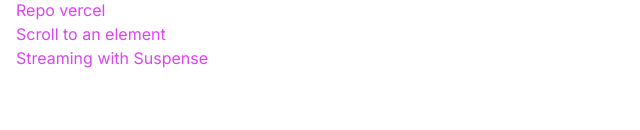
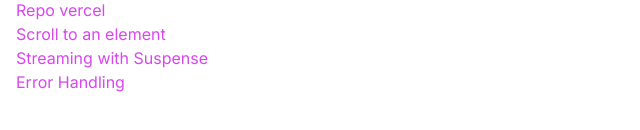
Before and after one commit to emanuelefavero/nextjs-app-router, a Next.js app: page / in a window 1280 px wide. Shown: the part 606-736 px from the top of the page, without its empty margins (0-640 px from the left). Built offline with nearby package versions, Linux system fonts and the light colour scheme.

Commit message:
add error-handling

```diff
--- /dev/null
+++ b/app/error-handling/error.tsx
@@ -0,0 +1,21 @@
+'use client'
+
+import { useEffect } from 'react'
+
+interface ErrorProps {
+  error: Error & { digest?: string }
+  reset: () => void
+}
+
+export default function Error({ error, reset }: ErrorProps) {
+  useEffect(() => {
+    console.error(error)
+  }, [error])
+
+  return (
+    <div>
+      <h2>Something went wrong!</h2>
+      <button onClick={() => reset()}>Try Again</button>
+    </div>
+  )
+}
--- /dev/null
+++ b/app/error-handling/page.tsx
@@ -0,0 +1,9 @@
+export default function Page() {
+  throw new Error('This is an error')
+
+  return (
+    <>
+      <h1>Error Handling Page</h1>
+    </>
+  )
+}
--- a/app/page.tsx
+++ b/app/page.tsx
@@ -79,6 +79,9 @@
         <li>
           <Link href='/suspense'>Streaming with Suspense</Link>
         </li>
+        <li>
+          <Link href='/error-handling'>Error Handling</Link>
+        </li>
       </ul>
     </>
   )
```
